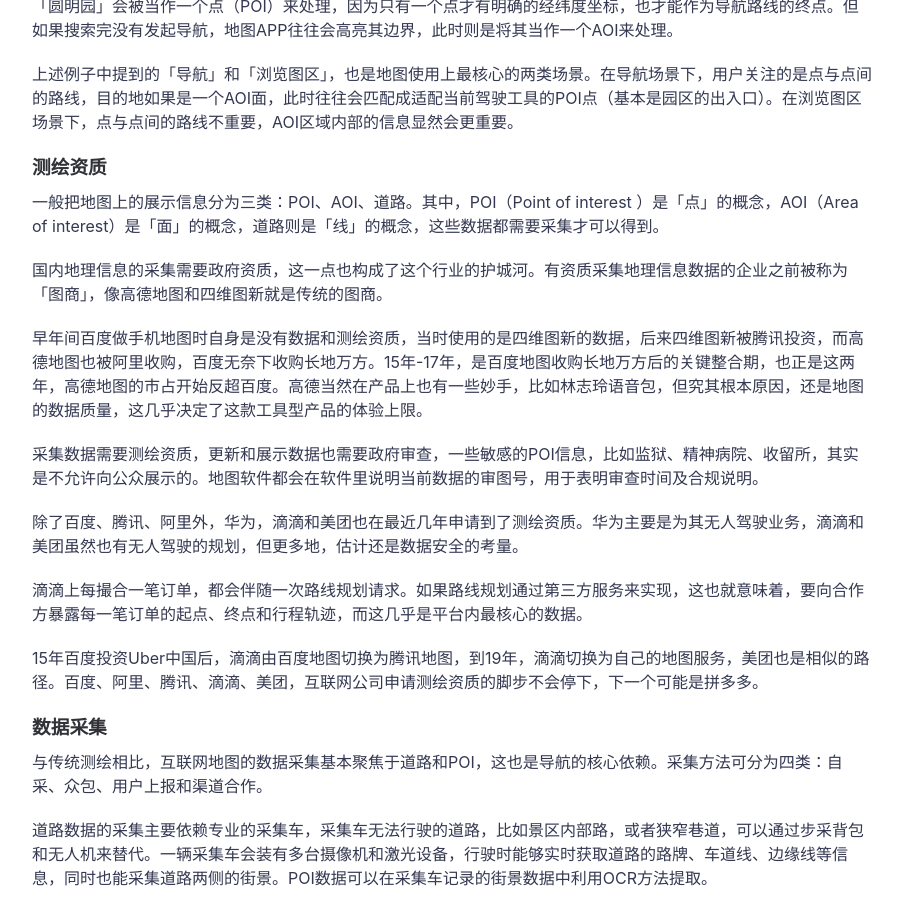
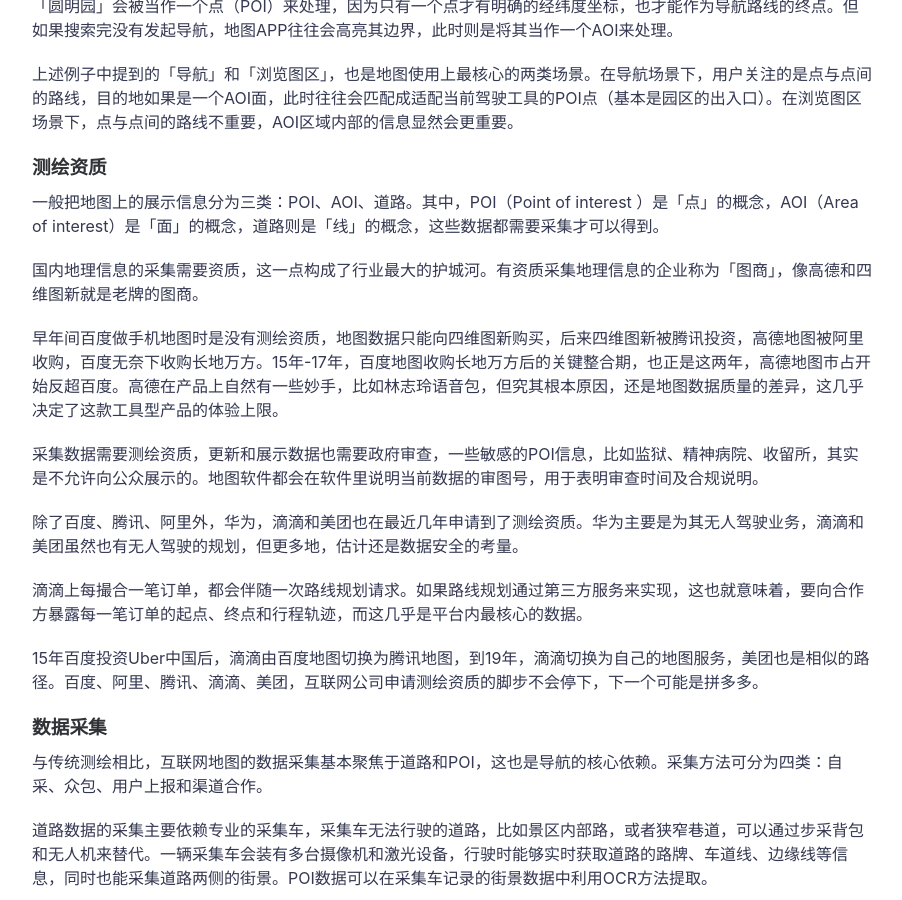
Before and after one commit to icarus507/icarus507.github.io, a Jekyll site: the page built from _posts/2018-09-07-谈谈地图.md, in a window 1280 px wide and 900 px high, scrolled down 1142 px. Shown: the whole window, without its empty margins (188-1090 px from the left). Built offline with Jekyll 4.4.1, drawn with Linux system fonts in a browser that asks for light colours.

Commit message:
Update 2018-09-07-谈谈地图.md

```diff
--- a/_posts/2018-09-07-谈谈地图.md
+++ b/_posts/2018-09-07-谈谈地图.md
@@ -29,9 +29,9 @@
 
 一般把地图上的展示信息分为三类：POI、AOI、道路。其中，POI（Point of interest ）是「点」的概念，AOI（Area of interest）是「面」的概念，道路则是「线」的概念，这些数据都需要采集才可以得到。
 
-国内地理信息的采集需要政府资质，这一点也构成了这个行业的护城河。有资质采集地理信息数据的企业之前被称为「图商」，像高德地图和四维图新就是传统的图商。
+国内地理信息的采集需要资质，这一点构成了行业最大的护城河。有资质采集地理信息的企业称为「图商」，像高德和四维图新就是老牌的图商。
 
-早年间百度做手机地图时自身是没有数据和测绘资质，当时使用的是四维图新的数据，后来四维图新被腾讯投资，而高德地图也被阿里收购，百度无奈下收购长地万方。15年-17年，是百度地图收购长地万方后的关键整合期，也正是这两年，高德地图的市占开始反超百度。高德当然在产品上也有一些妙手，比如林志玲语音包，但究其根本原因，还是地图的数据质量，这几乎决定了这款工具型产品的体验上限。
+早年间百度做手机地图时是没有测绘资质，地图数据只能向四维图新购买，后来四维图新被腾讯投资，高德地图被阿里收购，百度无奈下收购长地万方。15年-17年，百度地图收购长地万方后的关键整合期，也正是这两年，高德地图市占开始反超百度。高德在产品上自然有一些妙手，比如林志玲语音包，但究其根本原因，还是地图数据质量的差异，这几乎决定了这款工具型产品的体验上限。
 
 采集数据需要测绘资质，更新和展示数据也需要政府审查，一些敏感的POI信息，比如监狱、精神病院、收留所，其实是不允许向公众展示的。地图软件都会在软件里说明当前数据的审图号，用于表明审查时间及合规说明。
 
```
